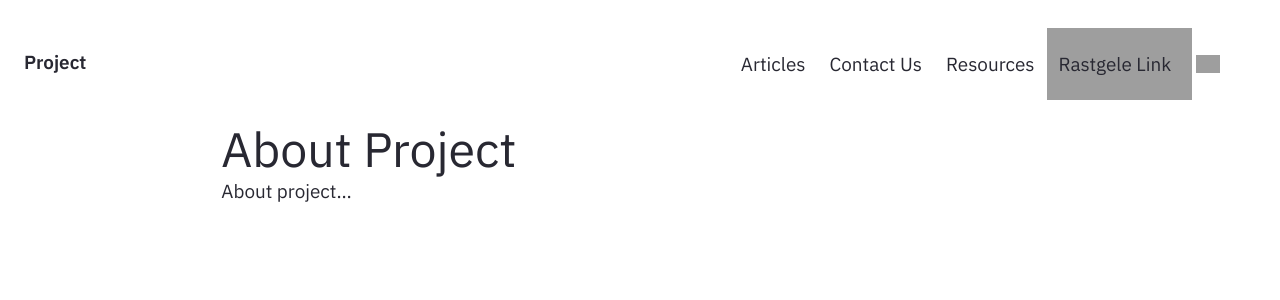
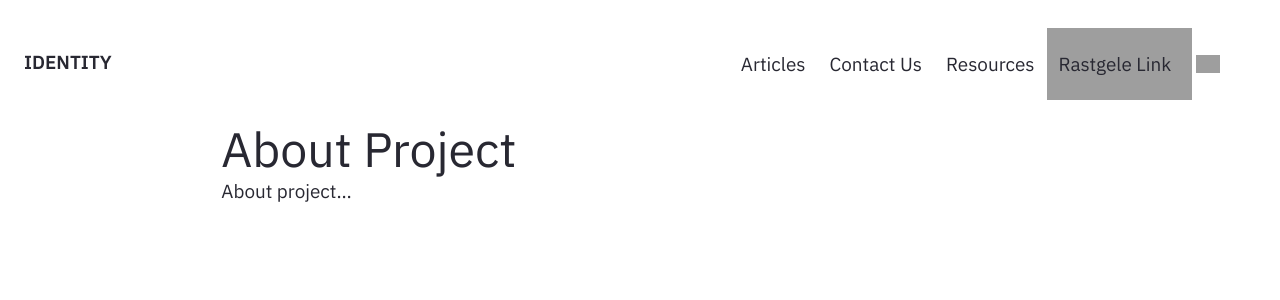
Before and after one commit to Jekyll-Garden/jekyll-garden.github.io, a Jekyll site: the page built from pages/index.md, in a window 1280 px wide. Shown: the top 300 px of the page. Built offline with Jekyll 4.4.1, drawn with Linux system fonts in a browser that asks for light colours; grey boxes are pictures that could not be loaded.

Commit message:
name change

```diff
--- a/_config.yml
+++ b/_config.yml
@@ -27,7 +27,7 @@ baseurl: "/egemen.github.io"
 
 # Website Header, Description, Footer year and text.
 # If you are deleting this, make sure you remove it from HTML files too
-heading: Project # Change this
+heading: IDENTITY # Change this
 content: Obsidian ready Jekyll Theme
 # copyright:
 #   year: © 2022
```
